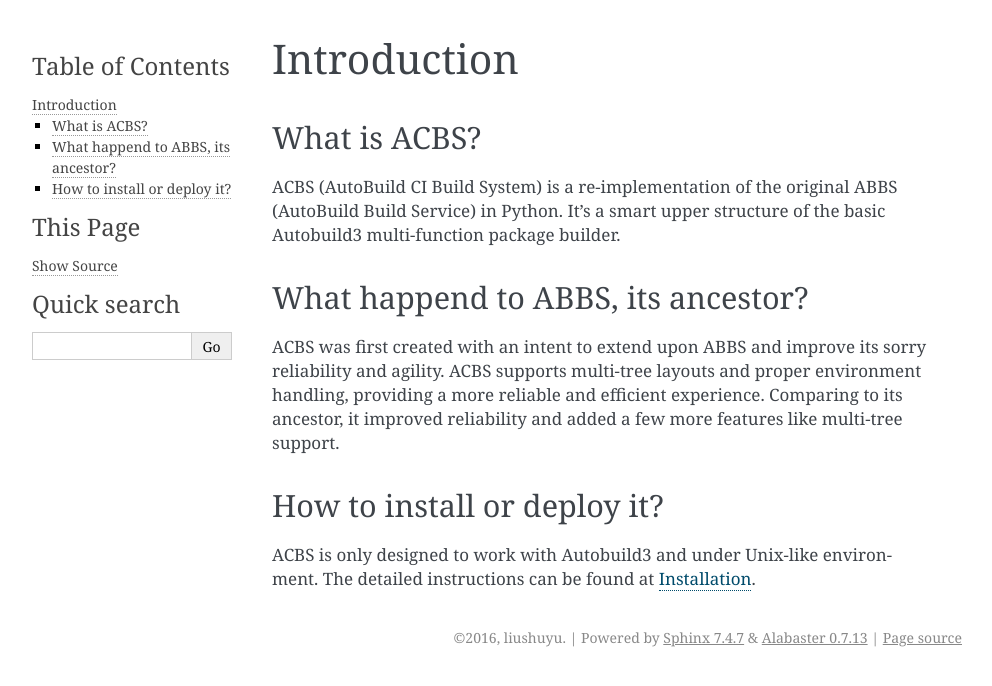
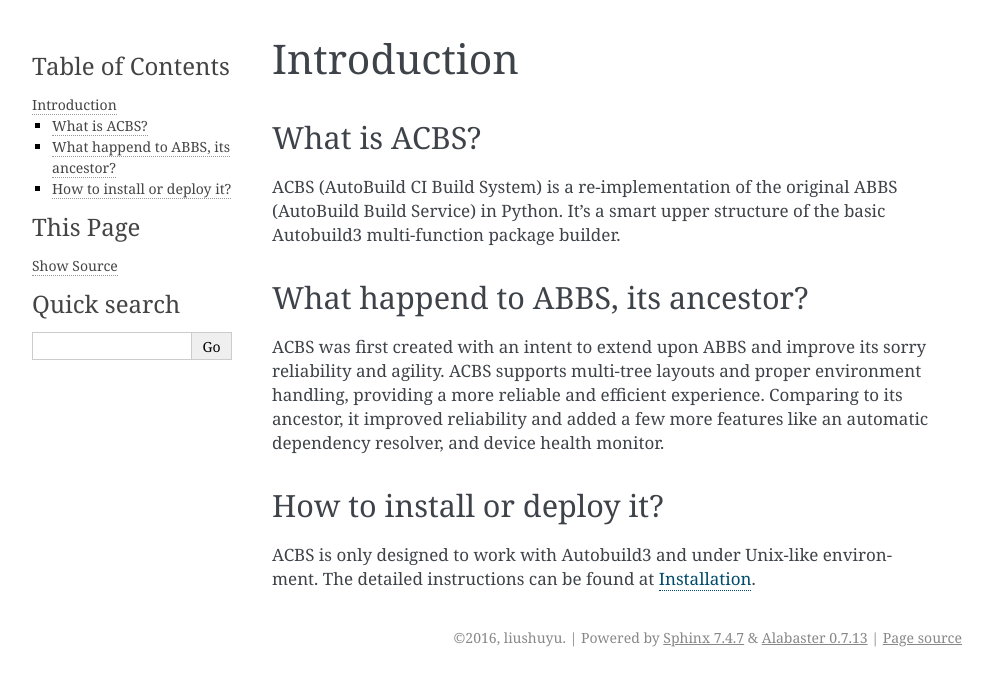
Before and after one commit to AOSC-Dev/acbs, a Sphinx documentation site: the page built from docs/source/intro.rst, in a window 1280 px wide. Shown: the top 686 px of the page, without its empty margins (148-1140 px from the left). Built offline with Sphinx 7.4.7, drawn with Linux system fonts in a browser that asks for light colours.

Commit message:
intro.rst: fix redundancy

```diff
--- a/docs/source/intro.rst
+++ b/docs/source/intro.rst
@@ -11,7 +11,8 @@ What happend to ABBS, its ancestor?
 -----------------------------------
 ACBS was first created with an intent to extend upon ABBS and improve its sorry reliability and agility.
 ACBS supports multi-tree layouts and proper environment handling, providing a more reliable and efficient experience.
-Comparing to its ancestor, it improved reliability and added a few more features like multi-tree support.
+Comparing to its ancestor, it improved reliability and added a few more features like an automatic dependency
+resolver, and device health monitor.
 
 How to install or deploy it?
 ----------------------------
```
